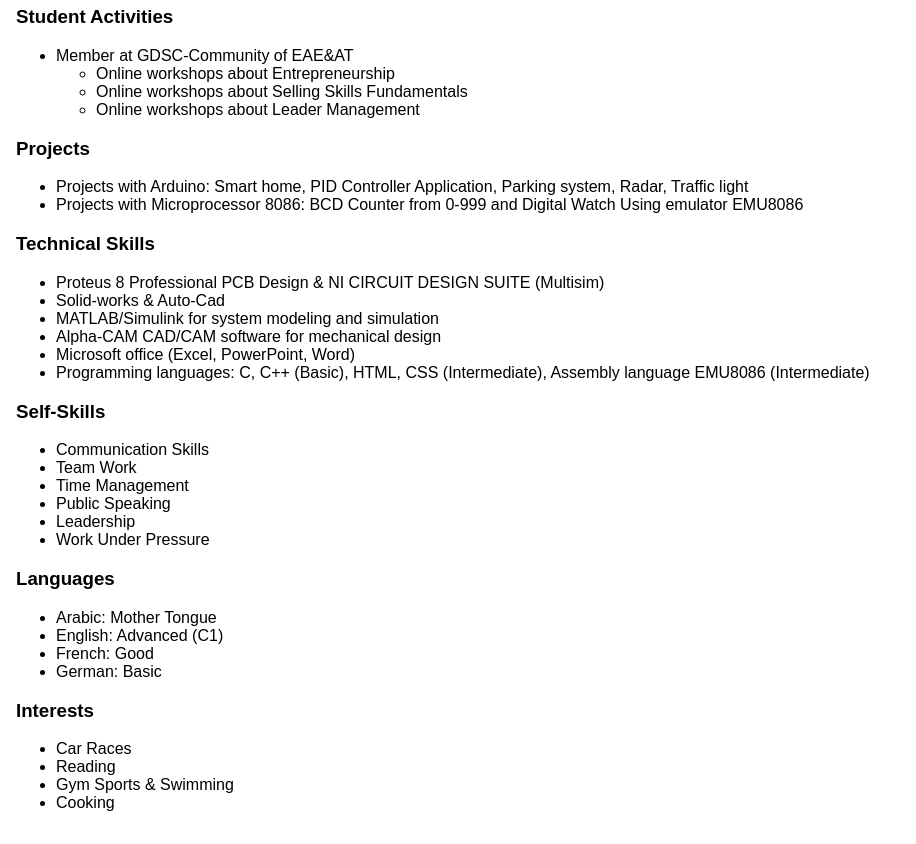
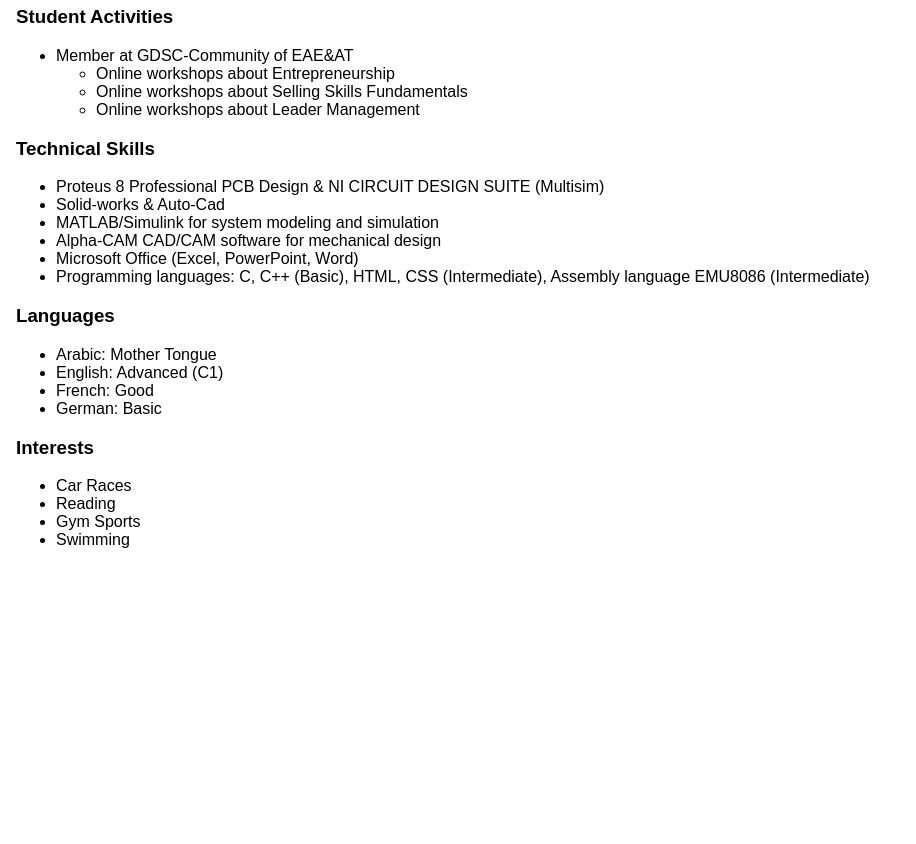
Before and after one commit to Eng-fady/portfolio, a plain HTML site: page resume.html in a window 1280 px wide. Shown: the part 1080-1924 px from the top of the page, without its empty margins (0-916 px from the left). After the commit the page ends 1661 px from the top, so only its background shows below. Drawn offline with Linux system fonts and the light colour scheme; files that its build step writes are made by us from their sources.

Commit message:
Update resume.html

```diff
--- a/resume.html
+++ b/resume.html
@@ -4,7 +4,8 @@
     <meta charset="UTF-8">
     <meta name="viewport" content="width=device-width, initial-scale=1.0">
     <title>Fady Romany - Resume</title>
-    <link rel="stylesheet" href="style.css">
+    <link rel="stylesheet" href="css/style.css">
+    <link rel="stylesheet" href="https://cdnjs.cloudflare.com/ajax/libs/font-awesome/5.15.4/css/all.min.css">
 </head>
 <body>
     <header>
@@ -17,7 +18,7 @@
     </header>
     <main>
         <section>
-            <h2>Resume</h2>
+            <h2>𝓡𝓔𝓢𝓤𝓜𝓔</h2>
             <h3>Personal Information</h3>
             <p>Address: Alfarid Street, West Ezbet-ALnakhl City, Cairo Government.</p>
             <p>Phone: 01202255045</p>
@@ -66,28 +67,14 @@
                     <li>Online workshops about Leader Management</li>
                 </ul>
             </ul>
-            <h3>Projects</h3>
-            <ul>
-                <li>Projects with Arduino: Smart home, PID Controller Application, Parking system, Radar, Traffic light</li>
-                <li>Projects with Microprocessor 8086: BCD Counter from 0-999 and Digital Watch Using emulator EMU8086</li>
-            </ul>
             <h3>Technical Skills</h3>
             <ul>
                 <li>Proteus 8 Professional PCB Design & NI CIRCUIT DESIGN SUITE (Multisim)</li>
                 <li>Solid-works & Auto-Cad</li>
                 <li>MATLAB/Simulink for system modeling and simulation</li>
                 <li>Alpha-CAM CAD/CAM software for mechanical design</li>
-                <li>Microsoft office (Excel, PowerPoint, Word)</li>
+                <li>Microsoft Office (Excel, PowerPoint, Word)</li>
                 <li>Programming languages: C, C++ (Basic), HTML, CSS (Intermediate), Assembly language EMU8086 (Intermediate)</li>
-            </ul>
-            <h3>Self-Skills</h3>
-            <ul>
-                <li>Communication Skills</li>
-                <li>Team Work</li>
-                <li>Time Management</li>
-                <li>Public Speaking</li>
-                <li>Leadership</li>
-                <li>Work Under Pressure</li>
             </ul>
             <h3>Languages</h3>
             <ul>
@@ -97,16 +84,16 @@
                 <li>German: Basic</li>
             </ul>
             <h3>Interests</h3>
-                  <ul>
-                    <li>Car Races</li>
-                    <li>Reading</li>
-                    <li>Gym Sports & Swimming</li>
-                    <li>Cooking</li>
-                  </ul>
+            <ul>
+                <li>Car Races</li>
+                <li>Reading</li>
+                <li>Gym Sports</li>
+                <li>Swimming</li>
+            </ul>
         </section>
     </main>
     <footer>
-        <p>&copy; 2024 Fady Romany</p>
+        <p>&copy; 2024 Fady Romany | <i class="fas fa-envelope"></i> <a href="mailto:fadyromany390@gmail.com" style="color: white;">fadyromany390@gmail.com</a></p>
     </footer>
 </body>
 </html>
```
